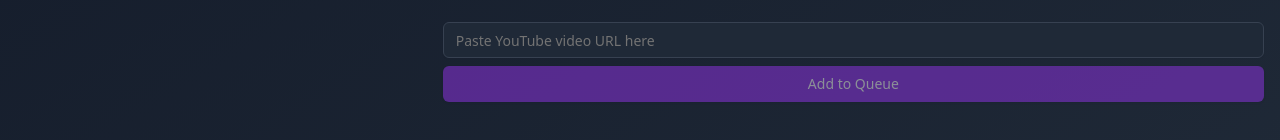
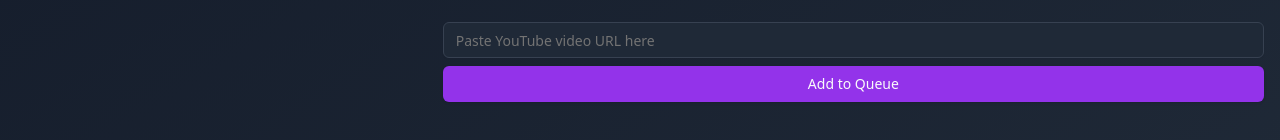
Before and after one commit to RohitPithani026/Muzer-SAAS-Platform, a Next.js app in the folder app/: page /dashboard in a window 1280 px wide. Shown: the part 592-732 px from the top of the page. Built offline with nearby package versions, Linux system fonts and the light colour scheme; no server answers; the database is empty.

Commit message:
Updated the dashboard page and updated the streams route

```diff
--- a/app/app/api/streams/route.ts
+++ b/app/app/api/streams/route.ts
@@ -42,8 +42,9 @@
         });
 
         return NextResponse.json({
-            message: "Added Stream",
-            id: stream.id
+            ...stream,
+            hasUpvoted: false,
+            upvotes: 0
         })
     } catch(e) {
         console.log(e)
--- a/app/app/dashboard/page.tsx
+++ b/app/app/dashboard/page.tsx
@@ -28,8 +28,9 @@
 export default function Home() {
     const [videoUrl, setVideoUrl] = useState("")
     const [queue, setQueue] = useState<Video[]>([]);
-    const [currentVideo, setCurrentVideo] = useState("dQw4w9WgXcQ")
-    const [previewId, setPreviewId] = useState("")
+    const [currentVideo, setCurrentVideo] = useState("dQw4w9WgXcQ");
+    const [previewId, setPreviewId] = useState("");
+    const [loading, setLoading] = useState(false);
 
     async function refreshStreams() {
         try {
@@ -58,21 +59,24 @@
         return () => clearInterval(interval);
     }, []);
 
-    // const handleSubmit = (e: React.FormEvent) => {
-    //     e.preventDefault()
-    //     if (previewId) {
-    //         setQueue((prev) => [
-    //             { id: previewId, title: `New Song`, thumbnail: `https://img.youtube.com/vi/${previewId}/default.jpg`, votes: 0 },
-    //             ...prev,
-    //         ])
-    //     }
-    //     setVideoUrl("")
-    //     setPreviewId("")
-    //     toast({
-    //         title: "Song submitted!",
-    //         description: "Your song has been added to the queue.",
-    //     })
-    // }
+    const handleSubmit = async (e: React.FormEvent) => {
+        e.preventDefault()
+        setLoading(true);
+        const res = await fetch("/api/streams", {
+            method: "POST",
+            body: JSON.stringify({
+                creatorId: "781b98c2-6caf-40e0-bd6a-9b6a3b12b4ad",
+                url: videoUrl
+            })
+        });
+        setQueue([...queue, await res.json()]);
+        setLoading(false);
+        setVideoUrl('');
+        toast({
+            title: "Song submitted!",
+            description: "Your song has been added to the queue.",
+        })
+    }
 
     const handleVote = async (id: string, isUpvote: boolean) => {
         setQueue(
@@ -140,7 +144,7 @@
                                 allowFullScreen
                             ></iframe>
                         </div>
-                        <form className="space-y-2"> {/*onSubmit={handleSubmit} */}
+                        <form onSubmit={handleSubmit} className="space-y-2">
                             <Input
                                 type="text"
                                 placeholder="Paste YouTube video URL here"
@@ -148,15 +152,7 @@
                                 onChange={handleVideoUrlChange}
                                 className="bg-gray-800 border-gray-700 text-white placeholder-gray-400"
                             />
-                            <Button onClick={() => {
-                                fetch("/api/streams", {
-                                    method: "POST",
-                                    body: JSON.stringify({
-                                        creatorId: "creatorId",
-                                        url: videoUrl
-                                    })
-                                })
-                            }} type="submit" className="w-full bg-purple-600 hover:bg-purple-700" disabled={!videoUrl}>Add to Queue</Button>
+                            <Button onClick={handleSubmit} type="submit" className="w-full bg-purple-600 hover:bg-purple-700" disabled={loading}>{loading ? "Loading..." : "Add to Queue"}</Button>
                             {/* Video preview area */}
                             {previewId && (
                                 <motion.div
```
